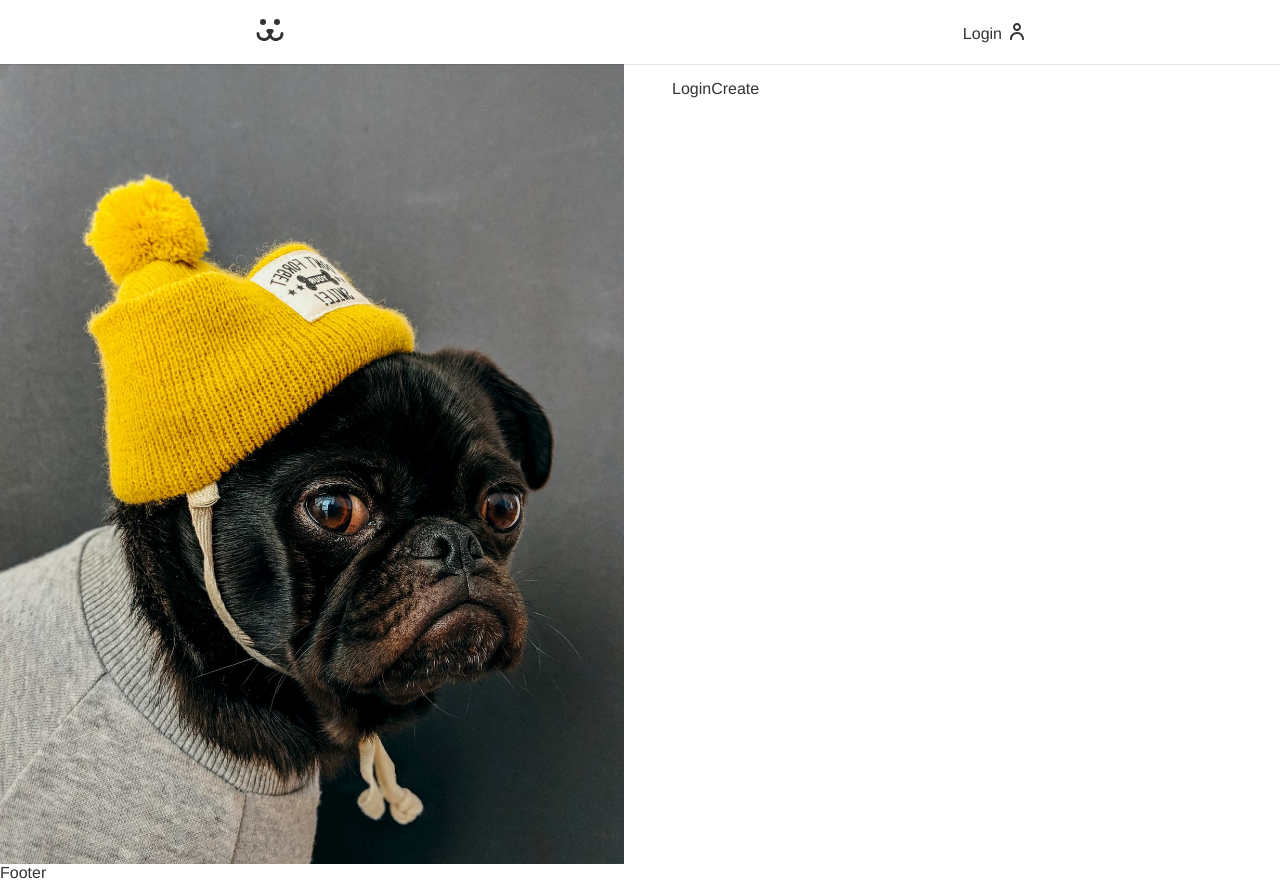
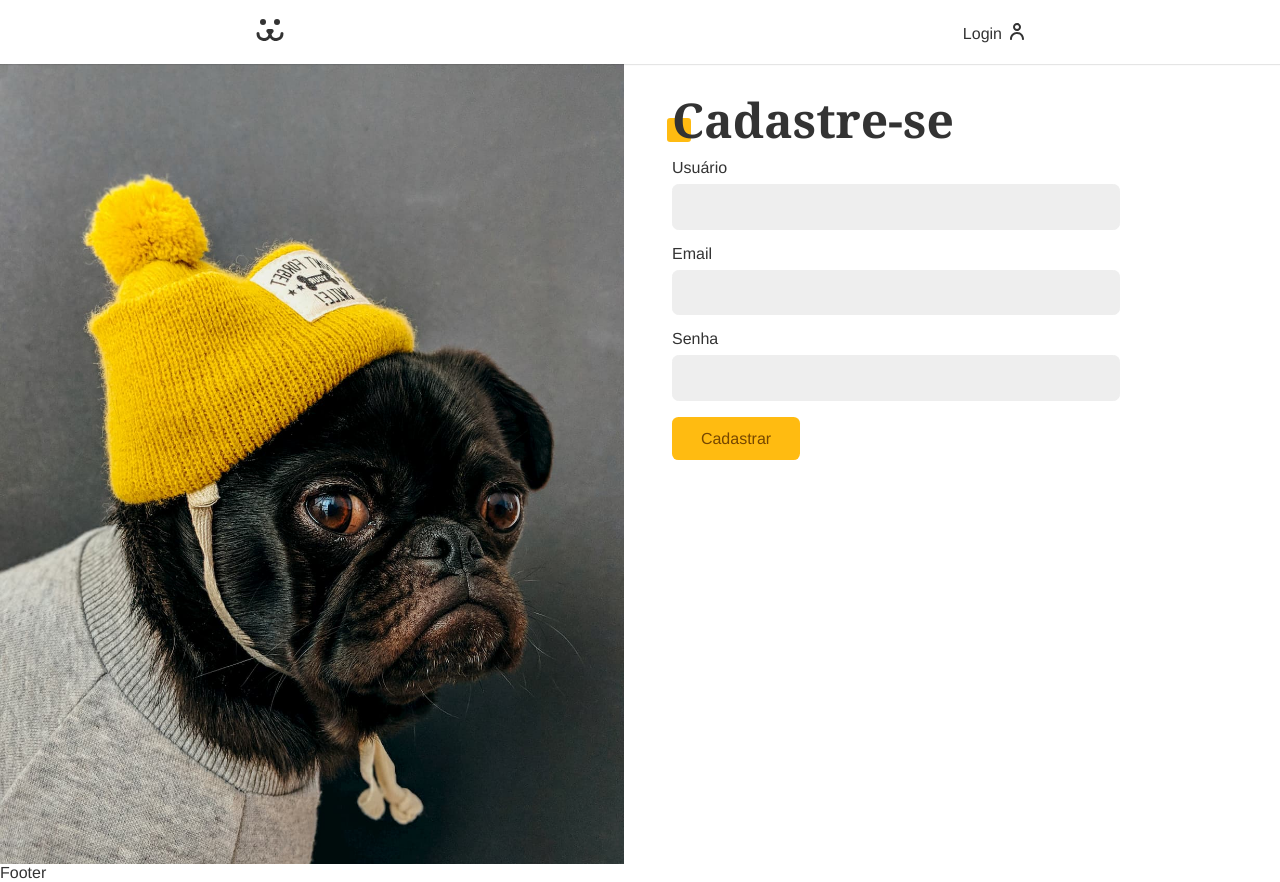
Before and after one commit to BlackCrown/SocialDogs, a React (Vite) app: page /login/criar in a window 1280 px wide. Built offline with nearby package versions, Linux system fonts and the light colour scheme.

Commit message:
Criada pagina de cadastro de usuário, com validacão de dados e senha

```diff
--- a/src/Components/Login/LoginCreate.jsx
+++ b/src/Components/Login/LoginCreate.jsx
@@ -1,7 +1,39 @@
 import React from 'react';
+import Input from '../Form/Input';
+import Button from '../Form/Button';
+import useForm from '../../Hooks/useForm';
+import { USER_POST } from '../../api';
+import { UserContext } from '../../UserContext';
 
 const LoginCreate = () => {
-  return <div>LoginCreate</div>;
+  const username = useForm();
+  const email = useForm('email');
+  const password = useForm();
+
+  const { userLogin } = React.useContext(UserContext);
+
+  async function handleSubmit(event) {
+    event.preventDefault();
+    const { url, options } = USER_POST({
+      username: username.value,
+      email: email.value,
+      password: password.value,
+    });
+    const response = await fetch(url, options);
+    if (response.ok) userLogin(username.value, password.value);
+    console.log(response);
+  }
+  return (
+    <section className="animeLeft">
+      <h2 className="title">Cadastre-se</h2>
+      <form onSubmit={handleSubmit}>
+        <Input label="Usuário" type="text" name="username" {...username} />
+        <Input label="Email" type="email" name="email" {...email} />
+        <Input label="Senha" type="password" name="password" {...password} />
+        <Button>Cadastrar</Button>
+      </form>
+    </section>
+  );
 };
 
 export default LoginCreate;
--- a/src/Hooks/useForm.jsx
+++ b/src/Hooks/useForm.jsx
@@ -4,6 +4,11 @@ const types = {
   email: {
     regex: /^[a-zA-Z0-9._%+-]+@[a-zA-Z0-9.-]+\.[a-zA-Z]{2,}$/,
     message: 'Email inválido',
+  },
+  password: {
+    regex: /^(?=.*[a-z])(?=.*[A-Z])(?=.*\d)[a-zA-Z\d]{8,}$/,
+    message:
+      'A senha deve ter no mínimo 8 caracterres./n 1 letra maiúscula, 1 letra minúscula e 1 digito',
   },
 };
 
--- a/src/api.jsx
+++ b/src/api.jsx
@@ -38,3 +38,16 @@ export function USER_GET(token) {
     },
   };
 }
+
+export function USER_POST(body) {
+  return {
+    url: API_URL + '/api/user',
+    options: {
+      method: 'POST',
+      headers: {
+        'Content-Type': 'application/json',
+      },
+      body: JSON.stringify(),
+    },
+  };
+}
```
